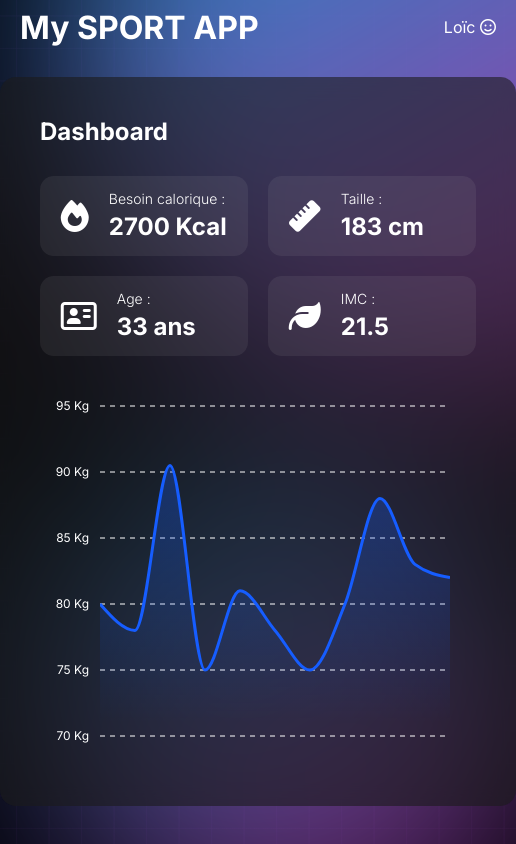
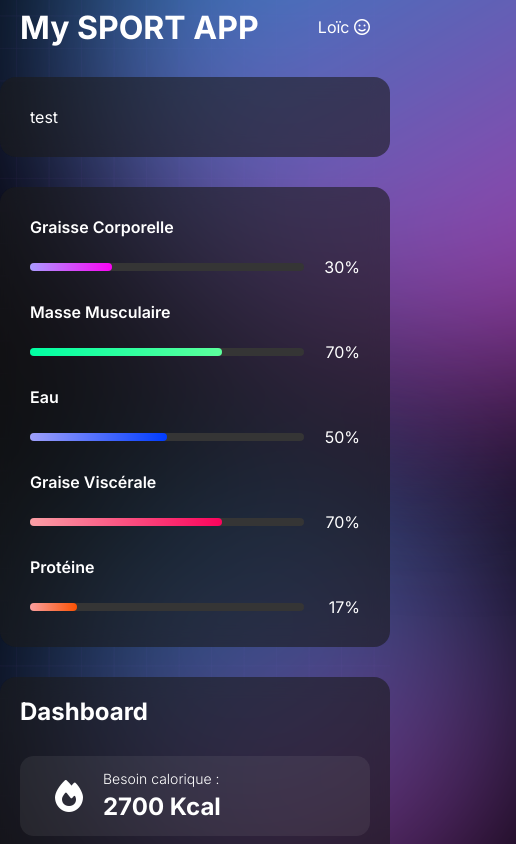
Before and after one commit to BetaPeche/sport-app, a React (Vite) app in the folder frontend/: page /dashboard in a window 390 px wide. Shown: the top 844 px of the page, 516 px wide, since content can reach past the window. Built offline with nearby package versions, Linux system fonts and the light colour scheme.

Commit message:
Change section by classname

```diff
--- a/frontend/src/styles/pages/dashboard.scss
+++ b/frontend/src/styles/pages/dashboard.scss
@@ -138,7 +138,7 @@ main.dashboard {
 
 @media (max-width: 768px) {
     main.dashboard {
-        section {
+        .dashboard__main {
             padding: 20px;
             .dashboard__cards {
                 grid-template-columns: 1fr;
@@ -156,5 +156,11 @@ main.dashboard {
 @media (max-width: 1280px) {
     main.dashboard {
         grid-template-columns: 1fr;
+        .dashboard__main {
+            grid-row: 2;
+        }
+        .dashboard__statistics {
+            grid-row: 1;
+        }
     }
 }
```
